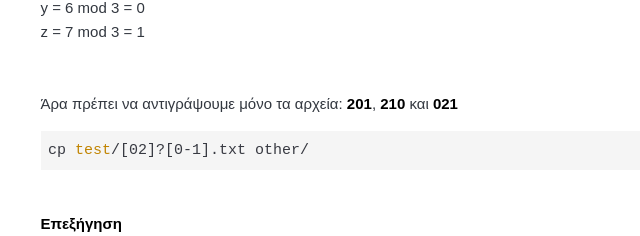
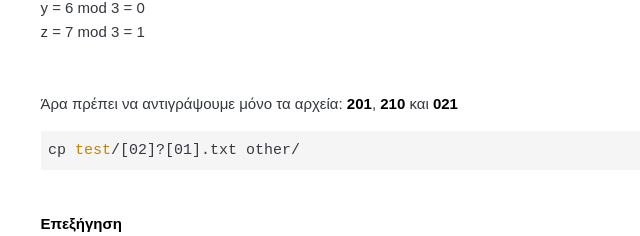
Before and after one commit to unipi-projects/unipi-projects.github.io, a plain HTML site: page second_year/third_semester/λειτουργικα_συστηματα/lab.html in a window 1280 px wide. Shown: the part 11071-11307 px from the top of the page, 0-640 px from the left. Drawn offline with Linux system fonts and the light colour scheme.

Commit message:
Fixed a bug

````diff
--- a/second_year/third_semester/λειτουργικα_συστηματα/lab.html
+++ b/second_year/third_semester/λειτουργικα_συστηματα/lab.html
@@ -683,7 +683,7 @@ y = 6 mod 3 = 0<br>
 z = 7 mod 3 = 1<br>
 <br class="jop-noMdConv"/><br>
 Άρα πρέπει να αντιγράψουμε μόνο τα αρχεία: <strong>201</strong>, <strong>210</strong> και <strong>021</strong></p>
-<div class="joplin-editable"><pre class="joplin-source" data-joplin-language="sh" data-joplin-source-open="```sh&#10;" data-joplin-source-close="&#10;```">cp test/[02]?[01].txt other/</pre><pre class="hljs"><code>cp <span class="hljs-built_in">test</span>/[02]?[0-1].txt other/</code></pre></div>
+<div class="joplin-editable"><pre class="joplin-source" data-joplin-language="sh" data-joplin-source-open="```sh&#10;" data-joplin-source-close="&#10;```">cp test/[02]?[01].txt other/</pre><pre class="hljs"><code>cp <span class="hljs-built_in">test</span>/[02]?[01].txt other/</code></pre></div>
 <br class="jop-noMdConv"/>
 <p><strong>Επεξήγηση</strong></p>
 <p>Πρέπει να αντιγράψουμε τα αρχεία 201, 210 και 021. Παρατηρούμε ότι όλα τα αρχεία ξεκινάνε είτε με το ψηφίο <em>2</em> είτε με το ψηφίο <em>0</em>. Γι αυτό λέμε <em>[02]</em> δηλαδή περιλαμβάνουμε ότι αρχίζει είτε με <em>2</em> είτε με <em>0</em>. Μετά έχουμε βάλει τον χαρακτήρα <em>?</em> το οποίο σημαίνει ότι εκεί μπορεί να υπάρχει οποιοσδήποτε χαρακτήρας. Όντως αμα παρατηρήσουμε τα αρχεία που πρέπει να αντιγράψουμε, σαν δεύτερο ψηφίο υπάρχουν όλοι οι πιθανοί αριθμοί (0, 1, 2) άρα δεν μας νοιάζει να έχουμε κάποιο συγκεκριμένο ψηφίο σε αυτή την θέση. Τέλος βάλαμε <em>[01]</em> και αυτό γιατί πολύ απλά το τελευταίο ψηφίο και στα τρία αρχεία είτε είναι <em>0</em> είτε είναι <em>1</em>.<br>
````
